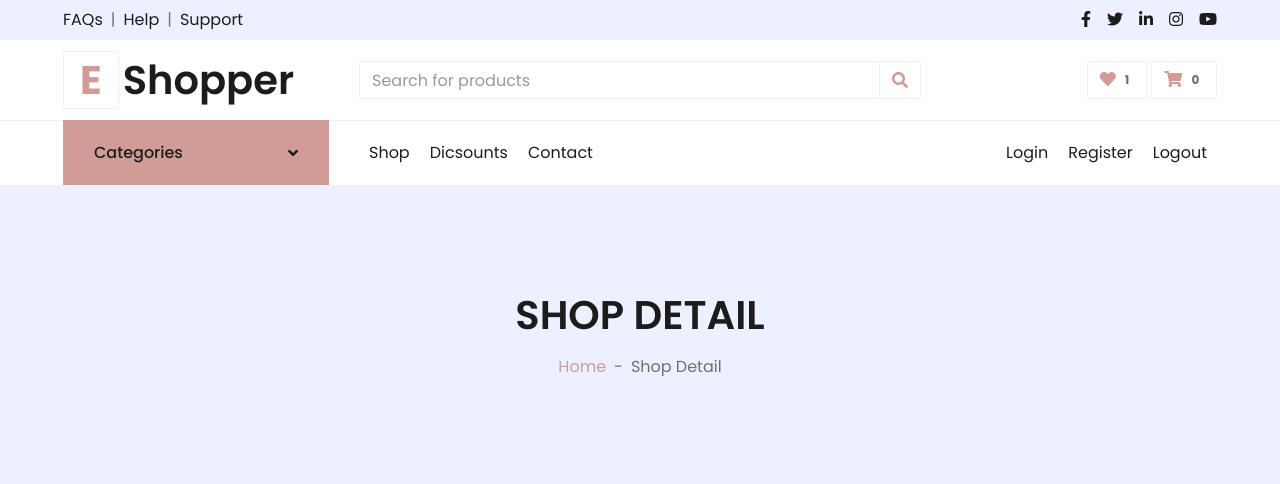
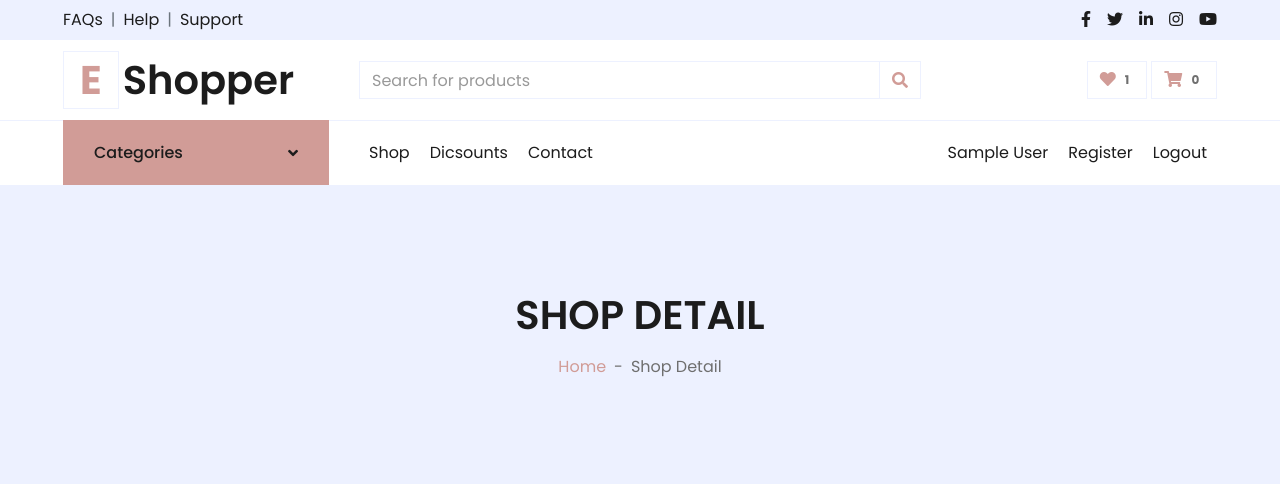
Before and after one commit to Ahmad-Nuriyev/Flask-Project, a Flask app: page /shop/1/ in a window 1280 px wide. Shown: the top 484 px of the page. Run offline with Flask 3, Linux system fonts and the light colour scheme; a user stored in the database is signed in; tables that the repository leaves empty hold one stand-in row (values such as "Sample post"); grey boxes marked "Sample" are stand-in pictures; some libraries are stand-ins or nearby versions.

Commit message:
request_path/login/logout

```diff
--- a/templates/detail.html
+++ b/templates/detail.html
@@ -191,7 +191,6 @@
 
     <!-- Products Start -->
     <div class="container-fluid py-5">
-      <!-- {% if same_cat| length>0 %} -->
       <div class="text-center mb-4">
         <h2 class="section-title px-5">
           <span class="px-2">You May Also Like</span>
@@ -230,7 +229,6 @@
         {% endif %}
         {% endfor %}
       </div>
-      <!-- {% endif %} -->
     </div>
     <!-- Products End -->
 
--- a/templates/partials/navbar.html
+++ b/templates/partials/navbar.html
@@ -47,13 +47,19 @@
                         <a href= "{{url_for ('shop')}}" class="nav-item nav-link {% if request.path == url_for ('shop') %} active {% endif %}">Shop</a>
                         <a href="{{url_for ('discount')}}" class="nav-item nav-link {% if request.path == url_for ('discount') %} active {% endif %}">Dicsounts</a>
                         <!-- <a href="" class="nav-item nav-link">Shop Detail</a> -->
-                        <a href="{{url_for ('contacts')}}" class="nav-item nav-link">Contact</a>
+                        <a href="{{url_for ('contacts')}}" class="nav-item nav-link {% if request.path == url_for ('contacts') %} active {% endif %}">Contact</a>
 
                     </div>
                     <div class="navbar-nav ml-auto py-0">
-                        <a href="{{url_for ('login')}}" class="nav-item nav-link">Login</a>
-                        <a href="{{url_for ('register')}}" class="nav-item nav-link">Register</a>
+                        {% if not current_user.is_authenticated %}
+                        <a href="{{url_for ('login')}}" class="nav-item nav-link {% if request.path == url_for ('login') %} active {% endif %}">Login</a>
+                        {% else %}
+                        <a href="" class="nav-item nav-link"> {{ current_user.name }} </a>
+                        {% endif %}
+                        <a href="{{url_for ('register')}}" class="nav-item nav-link {% if request.path == url_for ('register') %} active {% endif %}">Register</a>
+                        {% if current_user.is_authenticated %}
                         <a href="{{url_for ('logout')}}" class="nav-item nav-link">Logout</a>
+                        {% endif %}
                     </div>
                 </div>
             </nav>
```
